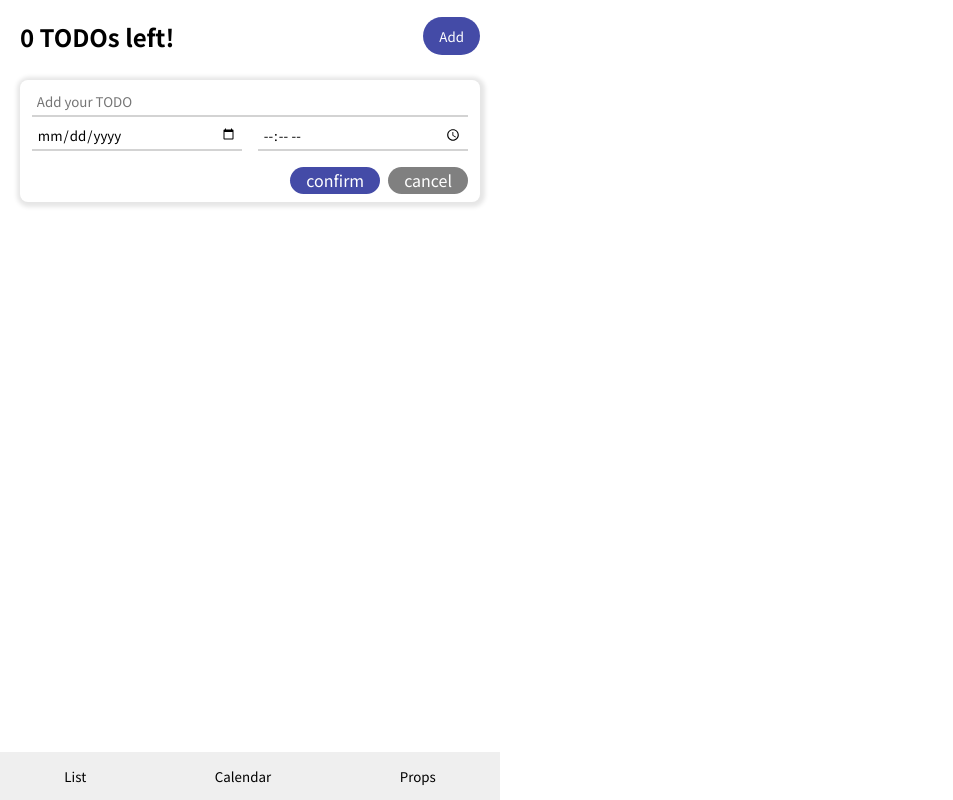
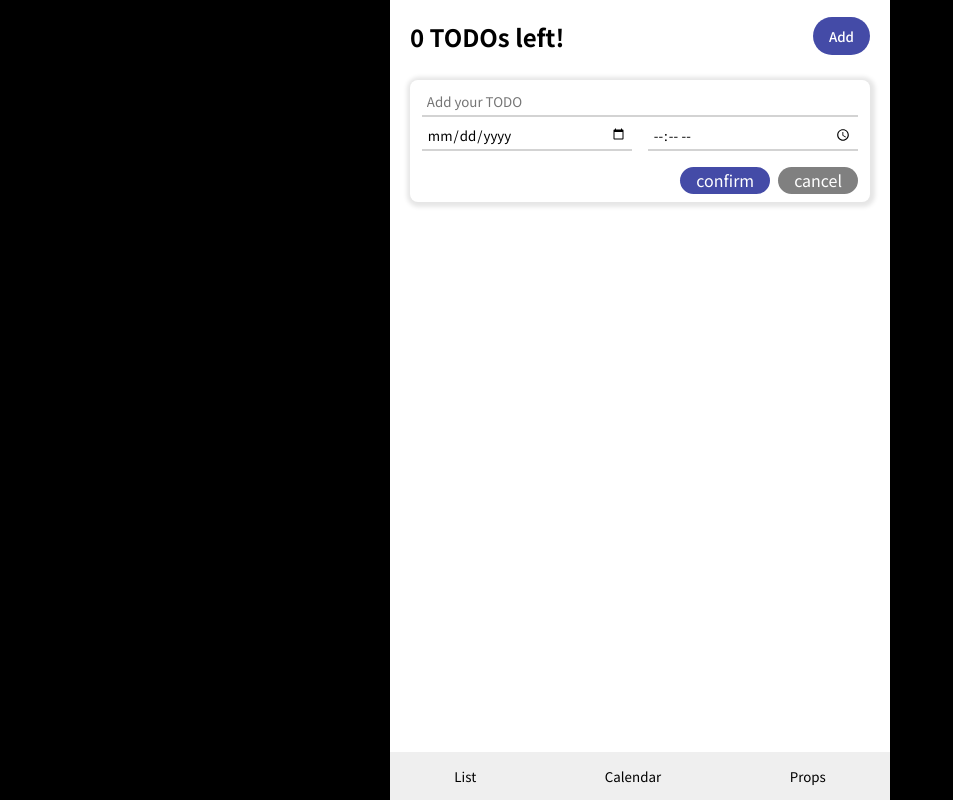
Before and after one commit to BarkNMeow/todo, a React (Create React App) app: page / in a window 1280 px wide. Both pictures are taken after a click on the button "Add". Shown: the whole page, without its empty margins (0-953 px from the left). Built offline with nearby package versions, Linux system fonts and the light colour scheme.

Commit message:
seperated input from list component

```diff
--- a/src/index.css
+++ b/src/index.css
@@ -10,6 +10,9 @@ html{
 }
 
 body{
+    width: 100%;
+    height: 100%;
+    background: black;
     font-family: 'Noto Sans KR', sans-serif;
     font-weight: var(--regular);
     -webkit-text-size-adjust: 100%;
@@ -26,7 +29,6 @@ body{
 main{
     width: 100%;
     height: calc(100vh - var(--nav-height));
-    margin: 0 auto;
     padding: .75rem 0;
     background: var(--white);
 }
@@ -35,7 +37,7 @@ main{
     width: 100%;
     max-width: 500px;
     height: 100vh;
-
+    margin: 0 auto;
     background: rgb(83, 83, 83);
 }
 
@@ -74,7 +76,7 @@ nav button{
     border-radius: 100rem;
     background: var(--main);
     color: var(--white);
-    font-weight: 400;
+    font-weight: 500;
     transition-duration: .2s;
 }
 
--- a/src/todolist.tsx
+++ b/src/todolist.tsx
@@ -6,13 +6,31 @@ interface TodoInfo {
     due: number,
 }
 
+interface TodoInputProp{
+    visible: boolean,
+    addTodo: (text: string, due: number) => void,
+    hideInput: () => void,
+}
+
+interface TodoInputState{
+    text: string,
+    date: string,
+    time: string,
+}
+
 interface TodolistProp {
     todo: Array<TodoInfo>
     addTodo: (text: string, due: number) => void,
 }
 
 interface TodolistState {
-    add: boolean,
+    inputVisible: boolean,
+}
+
+enum InputType{
+    Text,
+    Date,
+    Time,
 }
 
 class Todo extends React.Component <TodoInfo, {timeleft: number}>{
@@ -20,7 +38,6 @@ class Todo extends React.Component <TodoInfo, {timeleft: number}>{
 
     constructor(props: TodoInfo){
         super(props);
-        this.state = {timeleft: this.getIntervalSeconds() };
         this.interval = setInterval(() => {});
     }
 
@@ -36,23 +53,107 @@ class Todo extends React.Component <TodoInfo, {timeleft: number}>{
         const due = this.props.due;
         const interval = this.state.timeleft;
 
-        const time_piece = [
+        const time_piece: Array<[number, string]> = [
             [Math.floor(interval / 86400), 'd'],
             [Math.floor((interval % 86400) / 3600), 'h'],
             [Math.floor((interval % 3600) / 60), 'm'],
             [Math.floor(interval % 60), 's']
         ];
 
-        const timeleft_str = time_piece.filter(val => val[0] !== 0).map(val => val[0].toString() + val[1]).join(' ');
+        let numstart = false;
+        let timeleft_str = [];
+        for(let val of time_piece){
+            if(val[0] > 0 || numstart){
+                numstart = true;
+                timeleft_str.push(val[0].toString().padStart(2, "0") + val[1]);
+            }
+        }
+
 
         return (
             <div className="todo-list">
                 <div className="todo-text">{ this.props.text }</div>
                 {
-                    due === 0 ? (<div></div>) : (<div className="todo-time">{ timeleft_str }</div>)
+                    due === 0 ? (<div></div>) : (<div className="todo-time">{ timeleft_str.join(' ') }</div>)
                 }
             </div>
         )
+    }
+}
+
+class TodoInput extends React.Component<TodoInputProp, TodoInputState>{
+    constructor(props: TodoInputProp){
+        super(props);
+        this.handleInputChange = this.handleInputChange.bind(this);
+        this.state = {
+            text: '',
+            date: '',
+            time: '',
+        };
+    }
+
+    handleInputChange(e: React.ChangeEvent<HTMLInputElement>, type: InputType){
+        let new_state = {
+            text: this.state.text,
+            date: this.state.date,
+            time: this.state.time,
+        };
+
+        switch(type){
+            case InputType.Text:
+                new_state.text = e.target.value
+                break;
+
+            case InputType.Date:
+                new_state.date = e.target.value;
+                break;
+
+            case InputType.Time:
+                new_state.time = e.target.value;
+                break;
+        }
+
+        console.log(new_state)
+
+        this.setState(new_state)
+        console.log(this.state)
+    }
+
+    checkNewTodo(){
+        const text = this.state.text;
+        const date = this.state.date;
+        const time = this.state.time;
+
+        if(text === '' || date === '' || time === '') return;
+
+        let due = new Date(date + ' ' + time).getUTCMilliseconds();
+        if(due < Date.now()) return;
+
+        this.props.addTodo(text, due);
+    }
+
+    render(){
+        const text = this.state.text;
+        const date = this.state.date;
+        const time = this.state.time;
+
+        if(this.props.visible){
+            return(
+                <div className="todo-add">
+                    <input placeholder="Add your TODO" name="text" value={text} onChange={e => this.handleInputChange(e, InputType.Text)}></input>
+                    <div className="todo-add-datetime-wrapper">
+                        <input type="date" name="date" value={date} onChange={e => this.handleInputChange(e, InputType.Date)}></input>
+                        <input type="time" name="time" value={time} onChange={e => this.handleInputChange(e, InputType.Time)}></input>
+                    </div>
+                    <div className="todo-add-btn-wrapper">
+                        <button id="btn-todo-confirm" onClick={this.checkNewTodo}>confirm</button>
+                        <button id="btn-todo-cancel" onClick={_ => this.props.hideInput()}>cancel</button>
+                    </div>
+                </div>
+            )
+        } else {
+            return (<div />)
+        }
     }
 }
 
@@ -60,39 +161,8 @@ class Todolist extends React.Component<TodolistProp, TodolistState>{
     constructor(props: TodolistProp){
         super(props);
         this.state = {
-            add: false,
+            inputVisible: false,
         };
-    }
-
-    updateTodo(e: any){
-        e.preventDefault();
-
-        const t = e.target;
-        const null_check = [t.text, t.date, t.time];
-        let flag = false;
-
-        for(let i = 0; i < null_check.length; i++){
-            if(null_check[i].value === ''){
-                null_check[i].classList.add('error');
-                flag = true;
-            } else {
-                null_check[i].classList.remove('error');
-            }
-        }
-
-        const duetime = new Date(e.target.date.value + ' ' + e.target.time.value);
-        const due = duetime.valueOf();
-
-        if(due <= Date.now()){
-            t.date.classList.add('error');
-            t.time.classList.add('error');
-            flag = true;
-        }
-
-        if(flag) return;
-
-        this.props.addTodo(e.target.text.value, duetime.valueOf());
-        this.setState({add: false});
     }
 
     render() {
@@ -100,25 +170,11 @@ class Todolist extends React.Component<TodolistProp, TodolistState>{
             <div className="tab">
                 <div className="tab-title">
                     {this.props.todo.length} TODOs left!
-                    <button onClick={_ => this.setState({add: true})}>Add</button>
+                    <button onClick={_ => this.setState({inputVisible: true})}>Add</button>
                 </div>
                 <div className="todo-list-scroll">
                     {this.props.todo.map((v, i) => (<Todo key={i} text={v.text} due={v.due} />))}
-                    {
-                        this.state.add ? (
-                        <form className="todo-add" onSubmit={e => this.updateTodo(e)}>
-                            <input placeholder="Add your TODO" name="text"></input>
-                            <div className="todo-add-datetime-wrapper">
-                                <input type="date" name="date"></input>
-                                <input type="time" name="time"></input>
-                            </div>
-                            <div className="todo-add-btn-wrapper">
-                                <button id="btn-todo-confirm">confirm</button>
-                                <button id="btn-todo-cancel" onClick={e => {e.stopPropagation(); this.setState({add: false})}}>cancel</button>
-                            </div>
-                        </form>
-                        ) : (<div></div>)
-                    }
+                    <TodoInput visible={this.state.inputVisible} addTodo={this.props.addTodo} hideInput={() => this.setState({inputVisible: false})}/>
                 </div>
             </div>
         )
```
